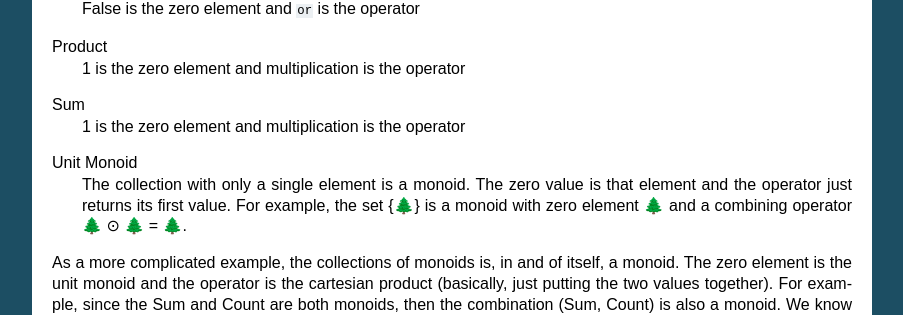
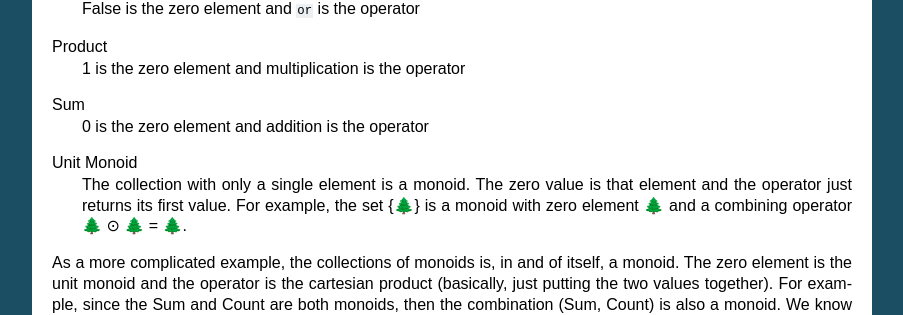
Before and after one commit to PyGenie-Scans/Scans, a Sphinx documentation site: the page built from doc/source/instrument.rst, in a window 1280 px wide and 900 px high, scrolled down 1844 px. Shown: the part 142-457 px from the top of the window, without its empty margins (198-1101 px from the left). Built offline with Sphinx 7.4.7, drawn with Linux system fonts in a browser that asks for light colours.

Commit message:
Fix documentation of the sum monad

```diff
--- a/doc/source/instrument.rst
+++ b/doc/source/instrument.rst
@@ -120,7 +120,7 @@ Boolean
 Product
   1 is the zero element and multiplication is the operator
 Sum
-  1 is the zero element and multiplication is the operator
+  0 is the zero element and addition is the operator
 Unit Monoid
   The collection with only a single element is a monoid.  The zero
   value is that element and the operator just returns its first
```
